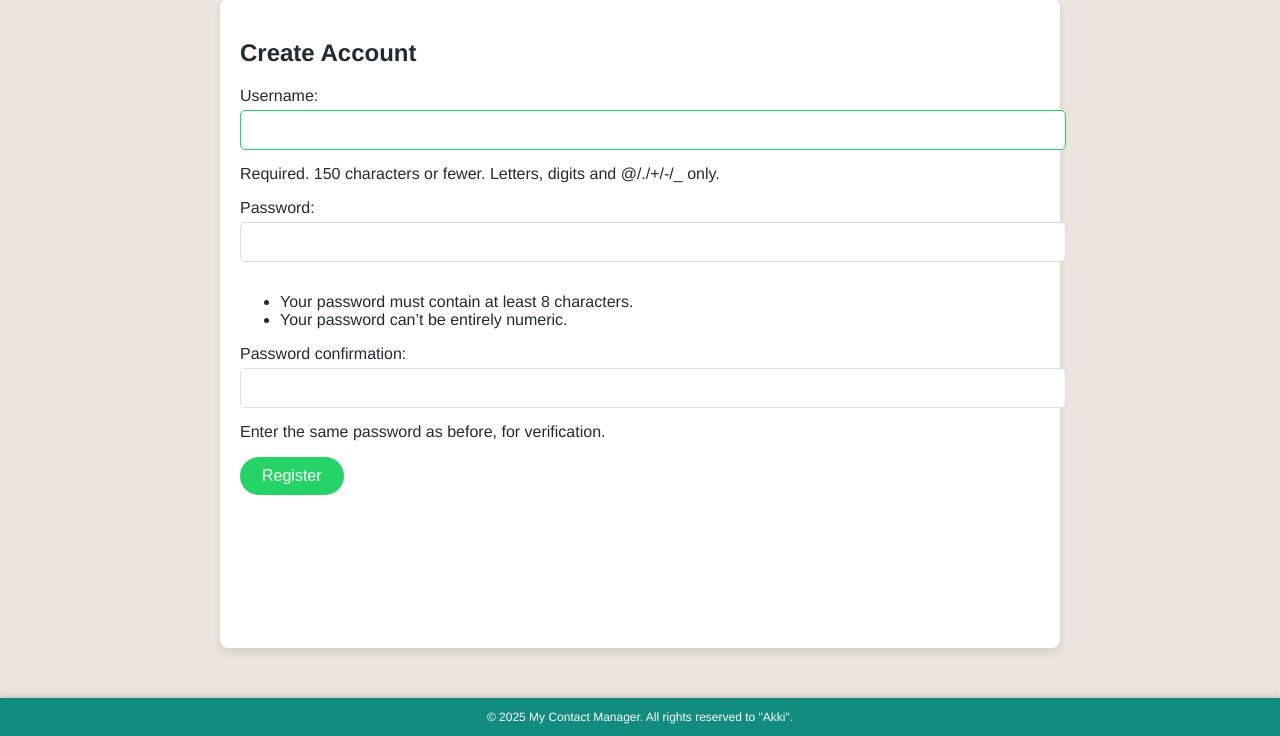
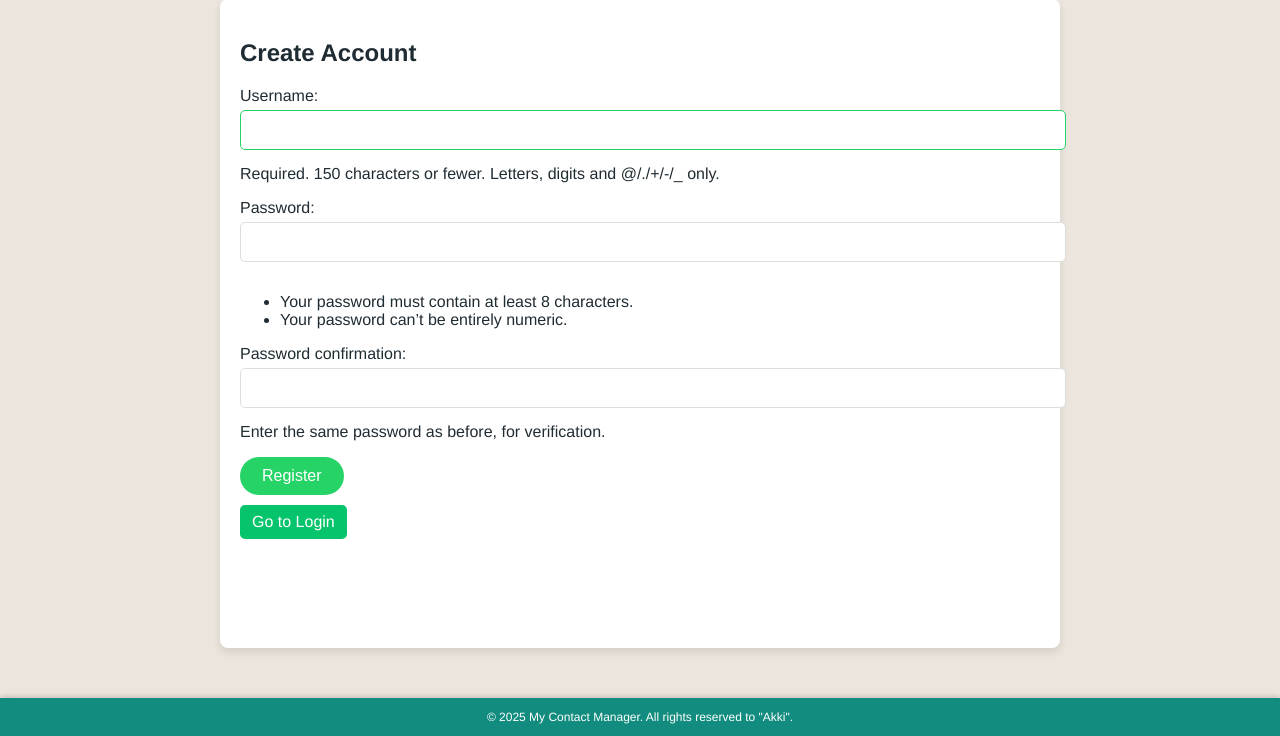
Before and after one commit to Lonewolfrex/django_basic_webapp, a Django app: page /register/ in a window 1280 px wide. Shown: the part 64-800 px from the top of the page. Run offline with Django 5.2, Linux system fonts and the light colour scheme.

Commit message:
added login buuton

```diff
--- a/templates/users/register.html
+++ b/templates/users/register.html
@@ -1,5 +1,6 @@
 {% extends 'base.html' %}
 {% block title %}Register{% endblock %}
+
 {% block content %}
   <h2>Create Account</h2>
   <form method="post">
@@ -7,4 +8,9 @@
     {{ form.as_p }}
     <button type="submit">Register</button>
   </form>
+
+  <!-- Go to Login Button -->
+  <a href="{% url 'users:login' %}" style="display: inline-block; margin-top: 10px; padding: 8px 12px; background-color: #06c46bff; color: white; text-decoration: none; border-radius: 5px;">
+    Go to Login
+  </a>
 {% endblock %}
```
Also changed, not shown: db.sqlite3.
